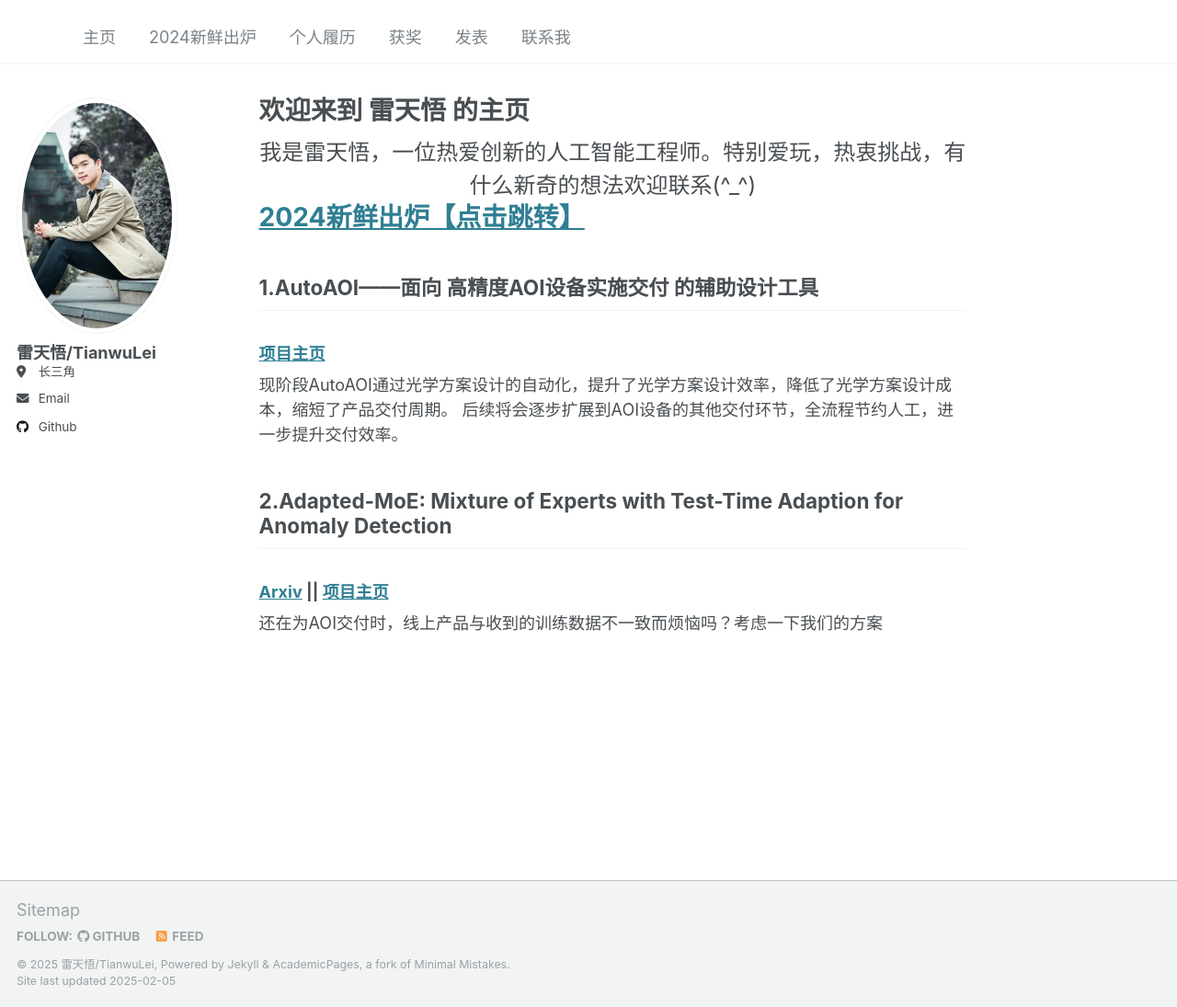
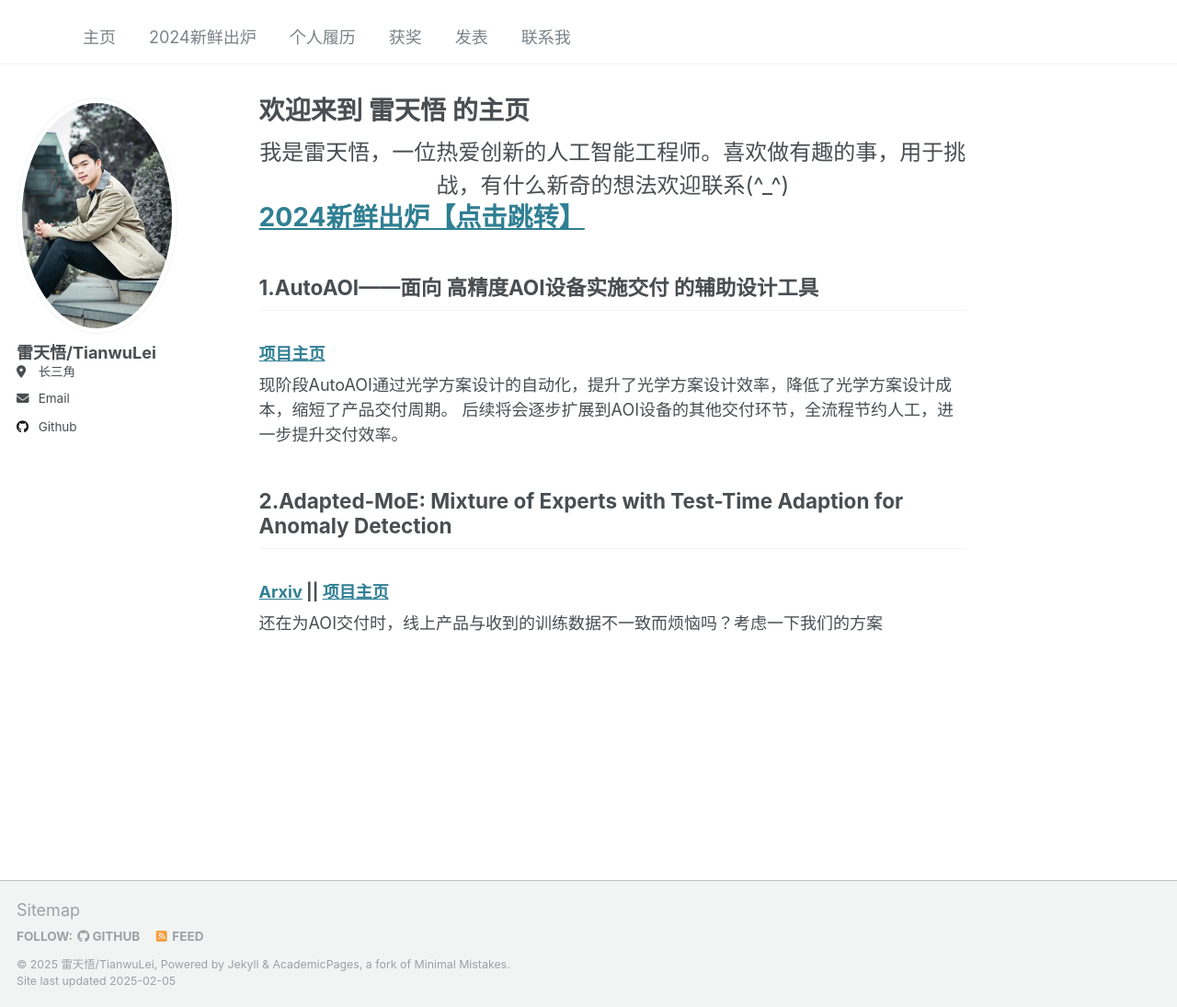
Before and after one commit to ray3572/ray3572.github.io, a Jekyll site: the page built from _pages/about.md, in a window 1280 px wide and 1095 px high. Shown: the whole window at 92% size. Built offline with Jekyll 4.4.1, drawn with Linux system fonts in a browser that asks for light colours.

Commit message:
update cv

```diff
--- a/_pages/about.md
+++ b/_pages/about.md
@@ -9,7 +9,7 @@ redirect_from:
 
 <center>
   <font size="5">
-    我是雷天悟，一位热爱创新的人工智能工程师。特别爱玩，热衷挑战，有什么新奇的想法欢迎联系(^_^)
+    我是雷天悟，一位热爱创新的人工智能工程师。喜欢做有趣的事，用于挑战，有什么新奇的想法欢迎联系(^_^)
   </font>
 </center>
 
```
